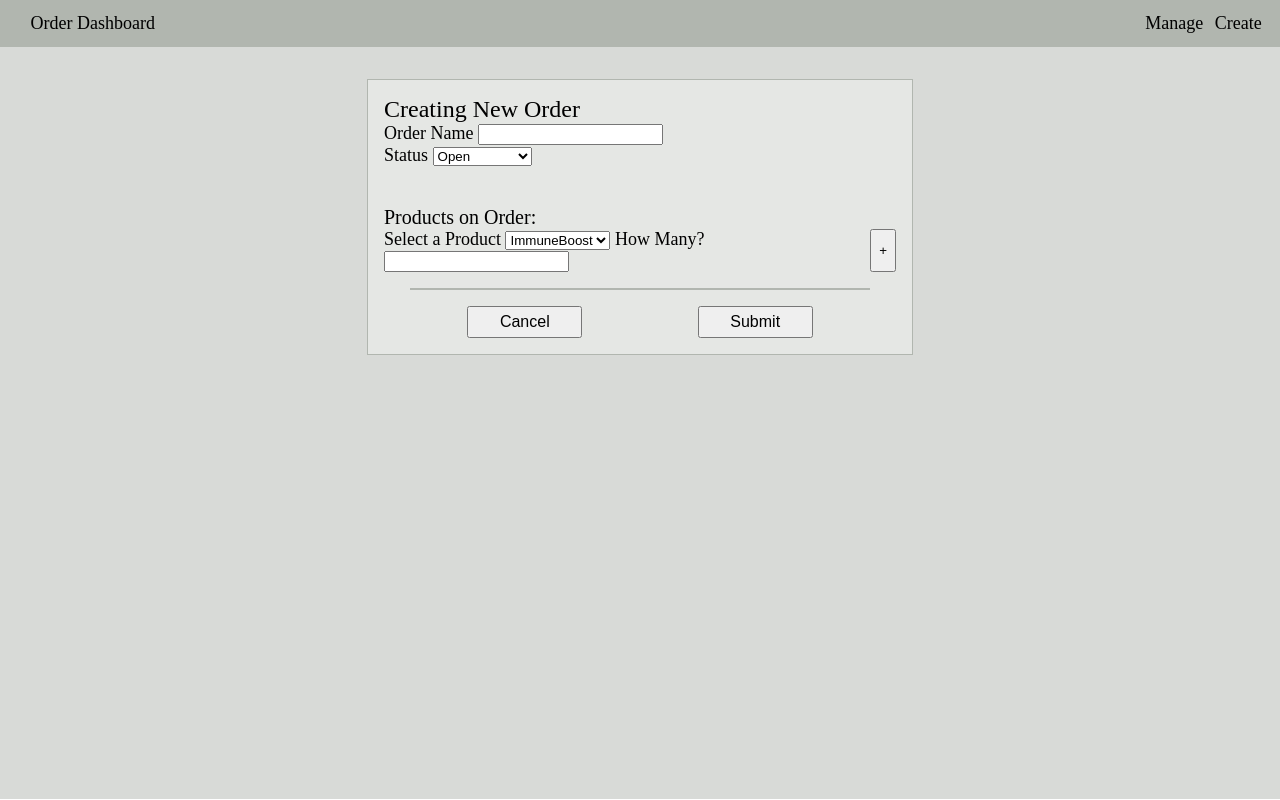
After one commit to EthanCloin/supplyify, a Flask app: page /orders/new in a window 1280 px wide. The commit adds this page. Run offline with Flask 3, Linux system fonts and the light colour scheme; data comes from the database, SQL or seed files in the repository.

Commit message:
Add frontend of Order Create form with smart product select dropdowns

```diff
--- a/app/main.py
+++ b/app/main.py
@@ -1,6 +1,6 @@
 from flask import Blueprint, render_template, request
 from . import database as db
-from . import orders
+from . import orders, products
 
 
 bp = Blueprint("main", __name__)
@@ -76,8 +76,8 @@ def extract_product_updates() -> dict[int, dict[str, int]]:
     return updated_products
 
 
-@bp.route("/orders/<int:order_id>/edit")
-def order_edit_form(order_id, methods=["GET", "PUT"]):
+@bp.route("/orders/<int:order_id>/edit", methods=["GET", "PUT"])
+def order_edit_form(order_id):
 
     cxn = db.get_db()
     order_details = orders.get_order(cxn, order_id)
@@ -90,6 +90,16 @@ def order_edit_form(order_id, methods=["GET", "PUT"]):
     return render_template(
         "order-edit-page.html", order=order_details, products=products
     )
+
+
+@bp.get("/orders/new")
+def order_new_form():
+    cxn = db.get_db()
+    all_products = products.get_all_products(cxn)
+    return render_template("order-create.html", products=all_products)
+
+
+# TODO: add post to create new order
 
 
 def get_dashboard_data():
--- /dev/null
+++ b/app/products.py
@@ -0,0 +1,13 @@
+from sqlite3 import Connection
+
+
+def get_all_products(db: Connection):
+    query = """
+SELECT
+    ProductID
+    ,Name
+    ,MinimumBatchSize
+FROM Products;
+"""
+    res = db.execute(query).fetchall()
+    return [dict(p) for p in res]
--- a/app/templates/layout.html
+++ b/app/templates/layout.html
@@ -42,7 +42,7 @@
             <div class="topbar__nav-item--triggers-dropdown" onclick="toggleCreateDropdown()">
                 Create
                 <div id="create-dropdown" class="topbar__nav-item topbar__nav-item__dropdown-container --hidden">
-                    <a href="/" class="topbar__nav-item__dropdown-link">Add an Order</a>
+                    <a href="/orders/new" class="topbar__nav-item__dropdown-link">Add an Order</a>
                     <a href="/" class="topbar__nav-item__dropdown-link">Add a Product</a>
                     <a href="/" class="topbar__nav-item__dropdown-link">Add an Ingredient</a>
                 </div>
--- /dev/null
+++ b/app/templates/order-create.html
@@ -0,0 +1,146 @@
+{% extends 'layout.html' %}
+{% block content %}
+<form class="order-form__container" hx-swap="outerHTML" hx-put="/orders/new" hx-replace-url="true">
+    <script>
+        const state = {
+            selectedProducts: new Set(),
+            allProducts: JSON.parse('{{ products | tojson }}'),
+        };
+
+        function onProductSelectChange() {
+            updateSelectedProducts();
+            updateAllSelectOptions();
+        }
+        /** update the state var with all selected product names */
+        function updateSelectedProducts() {
+            state.selectedProducts.clear();
+            document.querySelectorAll('select[id^="product-name-"]')
+                .forEach(select => {
+                    if (select.value) state.selectedProducts.add(select.value);
+                });
+        }
+
+        function updateAllSelectOptions() {
+            const allProducts = state.allProducts;
+            const selects = document.querySelectorAll('.product-select');
+
+            selects.forEach(select => {
+                const currentValue = select.value;
+
+                // Get other selected values (excluding this one)
+                const otherSelected = new Set();
+                selects.forEach(s => {
+                    if (s !== select && s.value) {
+                        otherSelected.add(s.value);
+                    }
+                });
+
+                // Rebuild options
+                select.innerHTML = ''; // Clear existing options
+
+                allProducts.forEach(product => {
+                    if (!otherSelected.has(product.Name)) {
+                        const option = document.createElement('option');
+                        option.value = product.Name;
+                        option.textContent = product.Name;
+                        if (product.Name === currentValue) {
+                            option.selected = true;
+                        }
+                        select.appendChild(option);
+                    }
+                });
+            });
+        }
+        function addProductRow(e) {
+            console.log(state)
+            e.preventDefault(); // button wants to submit form so bad
+
+            const index = document.querySelectorAll('.order-form__row--products').length + 1;
+            if (index - 1 >= state.allProducts.length) {
+                console.log("no products remaining to select");
+                return;
+            }
+
+            const nameLabel = document.createElement("label");
+            nameLabel.classList.add("order-form__label");
+            nameLabel.for = `product-name-${index}`;
+            nameLabel.textContent = "Select a Product";
+
+            const quantityLabel = document.createElement("label");
+            quantityLabel.classList.add("order-form__label");
+            quantityLabel.for = `product-quantity-${index}`;
+            quantityLabel.textContent = "How Many?";
+
+            const quantityInput = document.createElement("input");
+            quantityInput.id = quantityLabel.for;
+            quantityInput.type = "number";
+            quantityInput.name = `product-requested-${index}`;
+
+            const newRow = document.createElement("div");
+            newRow.classList.add("order-form__row", "order-form__row--products");
+
+            newRow.appendChild(nameLabel);
+            newRow.appendChild(buildFilteredSelect(index));
+            newRow.appendChild(quantityLabel);
+            newRow.appendChild(quantityInput);
+
+            document.querySelector("form").insertBefore(newRow, document.querySelector("#add-product-btn"));
+            onProductSelectChange(); // make existing dropdowns update
+        }
+        function buildFilteredSelect(index) {
+            updateSelectedProducts();
+            const select = document.createElement("select");
+            select.id = `product-name-${index}`;
+            select.onchange = onProductSelectChange;
+            select.classList.add("product-select");
+
+            const availableProducts = state.allProducts.filter(p => !state.selectedProducts.has(p.Name));
+            availableProducts.forEach(p => {
+                const opt = document.createElement("option");
+                opt.value = p.Name;
+                opt.textContent = p.Name;
+                select.appendChild(opt);
+            })
+            return select;
+        };
+
+    </script>
+    <div class="order-form__heading">Creating New Order</div>
+
+    <div class="order-form__row">
+        <label class="order-form__label" for="order-name">Order Name</label>
+        <input class="order-form__input" id="order-name" name="order-name" type="text" />
+    </div>
+    <div class="order-form__row">
+        <label class="order-form__label" for="order-status">Status</label>
+        <select class="order-form__input" name="order-status" id="order-status">
+            <option>Open</option>
+            <option>Procurement</option>
+            <option>Production</option>
+            <option>Fulfilled</option>
+        </select>
+    </div>
+
+    <div class="order-form__section-split">Products on Order:</div>
+
+    <div class="order-form__row order-form__row--products">
+        <!-- pick name -->
+        <label class="order-form__label" for="product-name-1">Select a Product</label>
+        <select class="product-select" id="product-name-1" onchange="onProductSelectChange()">
+            {% for p in products %}
+            <option value="{{ p.Name }}">{{ p.Name }}</option>
+            {% endfor %}
+        </select>
+
+
+        <label class="order-form__label" for="product-quantity-1">How Many?</label>
+        <input class="order-form__input" id="product-quantity-1" name="product-requested-1" type="number" />
+    </div>
+    <button type="button" id="add-product-btn" onclick="addProductRow(event)">+</button>
+
+    <div class="order-form__buttons-container">
+        <button class="order-form__button order-form__button--cancel" hx-replace-url="true" hx-get="/orders"
+            hx-target="closest form">Cancel</button>
+        <button class="order-form__button order-form__button--submit">Submit</button>
+    </div>
+    {% endblock %}
```
Also changed, not shown: docs/orderproducts-form.md (added, +18 -0 lines), docs/CONVENTIONS.md (renamed from CONVENTIONS.md), docs/DATABASE.md (renamed from DATABASE.md), docs/DEPLOYING.md (renamed from DEPLOYING.md), docs/LOGIC.md (renamed from LOGIC.md).
